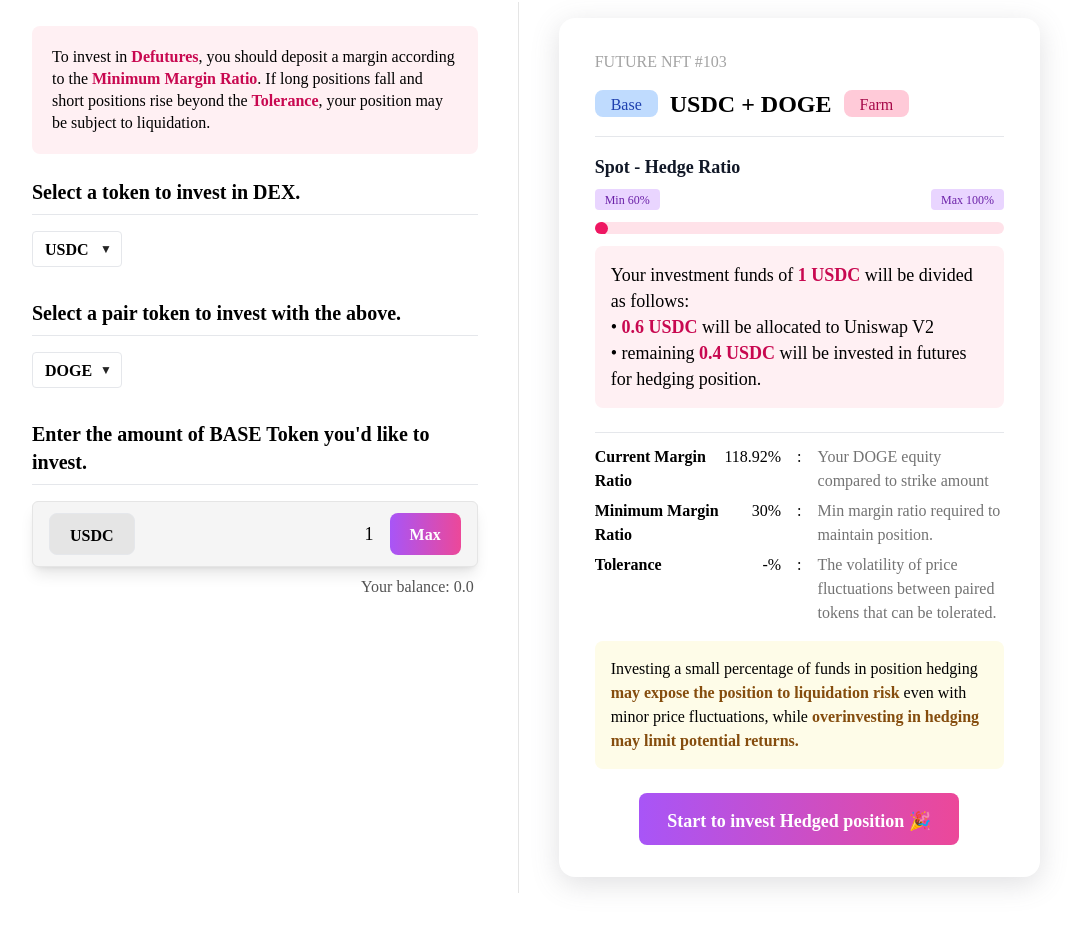
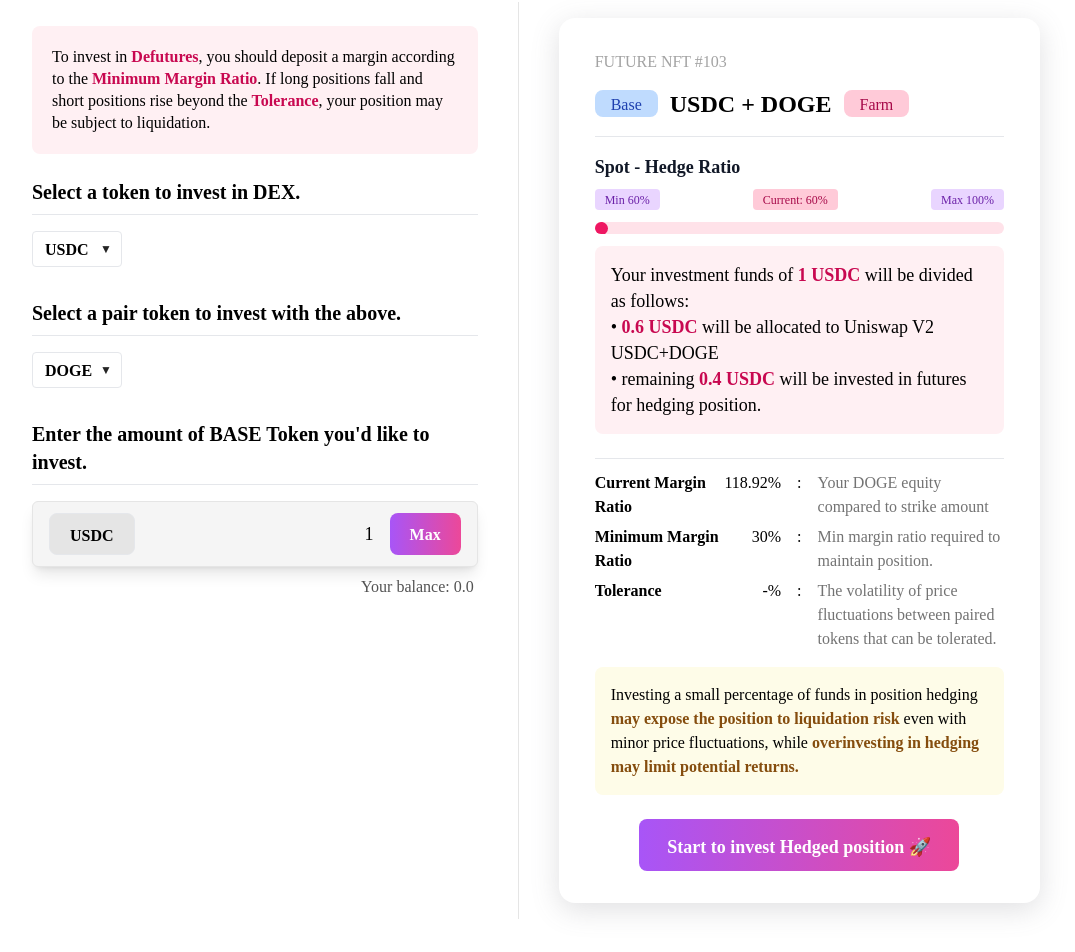
Before and after one commit to ETHGlobal-Tokyo-ValleyDance/defutures-frontend, a React (Vite) app: page /hedge in a window 1280 px wide. Shown: the part 162-1114 px from the top of the page, without its empty margins (104-1179 px from the left). Built offline with nearby package versions, Linux system fonts and the light colour scheme; a web font is replaced by a local one.

Commit message:
tiny styles

```diff
--- a/src/index.css
+++ b/src/index.css
@@ -64,6 +64,9 @@
 .chip-blue {
   @apply bg-blue-200 text-blue-800;
 }
+.chip-green {
+  @apply bg-green-200 text-green-800;
+}
 .chip-purple {
   @apply bg-purple-200 text-purple-800;
 }
--- a/src/pages/future/index.tsx
+++ b/src/pages/future/index.tsx
@@ -167,7 +167,7 @@ const Future = () => {
                 isDisabled ? "bg-neutral-300 text-white" : "btn-primary"
               )}
             >
-              Invest {shortToken.symbol} → {longToken.symbol} DeFuture
+              Start to invest {shortToken.symbol} → {longToken.symbol} DeFuture 🚀
             </button>
           </div>
         </div>
--- a/src/pages/hedge/index.tsx
+++ b/src/pages/hedge/index.tsx
@@ -115,6 +115,7 @@ const Hedge = () => {
           </label>
           <div className="flex justify-between mb-3">
             <div className="chip-sm chip-purple">Min {MIN_SPOT_PERCENT}%</div>
+            <div className="chip-sm chip-primary">Current: {spotPercent}%</div>
             <div className="chip-sm chip-purple">Max 100%</div>
           </div>
           <input
@@ -138,7 +139,7 @@ const Hedge = () => {
               <b className="text-primary-700">
                 {spotAmount} {baseToken.symbol}{" "}
               </b>
-              will be allocated to {dexName}
+              will be allocated to {dexName} {baseToken.symbol}+{farmToken.symbol}
               <br />• remaining{" "}
               <b className="text-primary-700">
                 {(1000 * +totalAmount - spotAmount * 1000) / 1000}{" "}
@@ -210,7 +211,7 @@ const Hedge = () => {
 
           <div className="flex-1 mt-2 flex-center">
             <button className="btn-lg btn-primary">
-              Start to invest Hedged position 🎉
+              Start to invest Hedged position 🚀
             </button>
           </div>
         </div>
```
